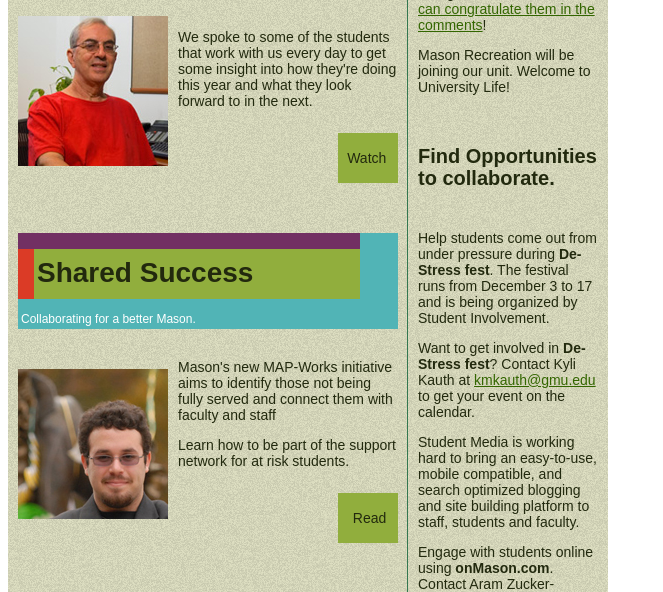
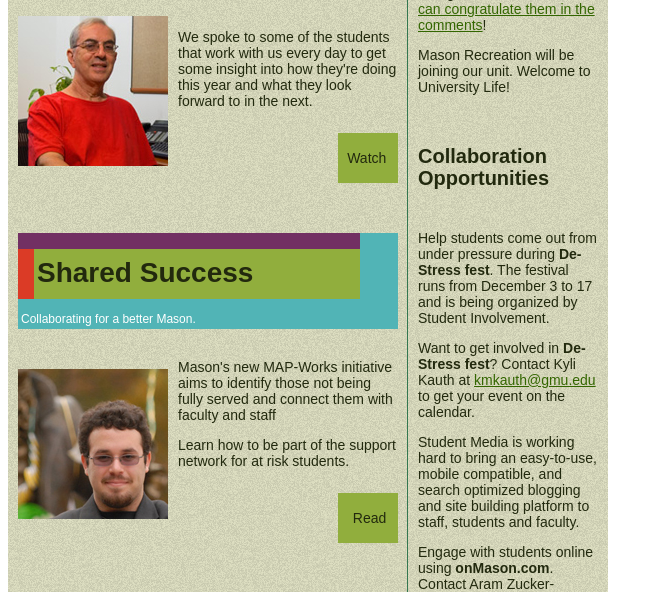
Before and after one commit to AramZS/newsletter, a PHP site: page /index-t2.php in a window 1280 px wide. Shown: the part 1065-1657 px from the top of the page, without its empty margins (0-663 px from the left). Run offline with PHP 8.4, Linux system fonts and the light colour scheme.

Commit message:
Altered sidebar header for collab opportunities.

```diff
--- a/index-t2.php
+++ b/index-t2.php
@@ -494,7 +494,7 @@
             <tr>
             	<td>
 
-                            <h2 style="font-size:20px; font-weight:bold; font-family:arial; line-height:110%;">Find Opportunities to collaborate.</h2>
+                            <h2 style="font-size:20px; font-weight:bold; font-family:arial; line-height:110%;">Collaboration Opportunities</h2>
 
                 </td>
             </tr>
```
